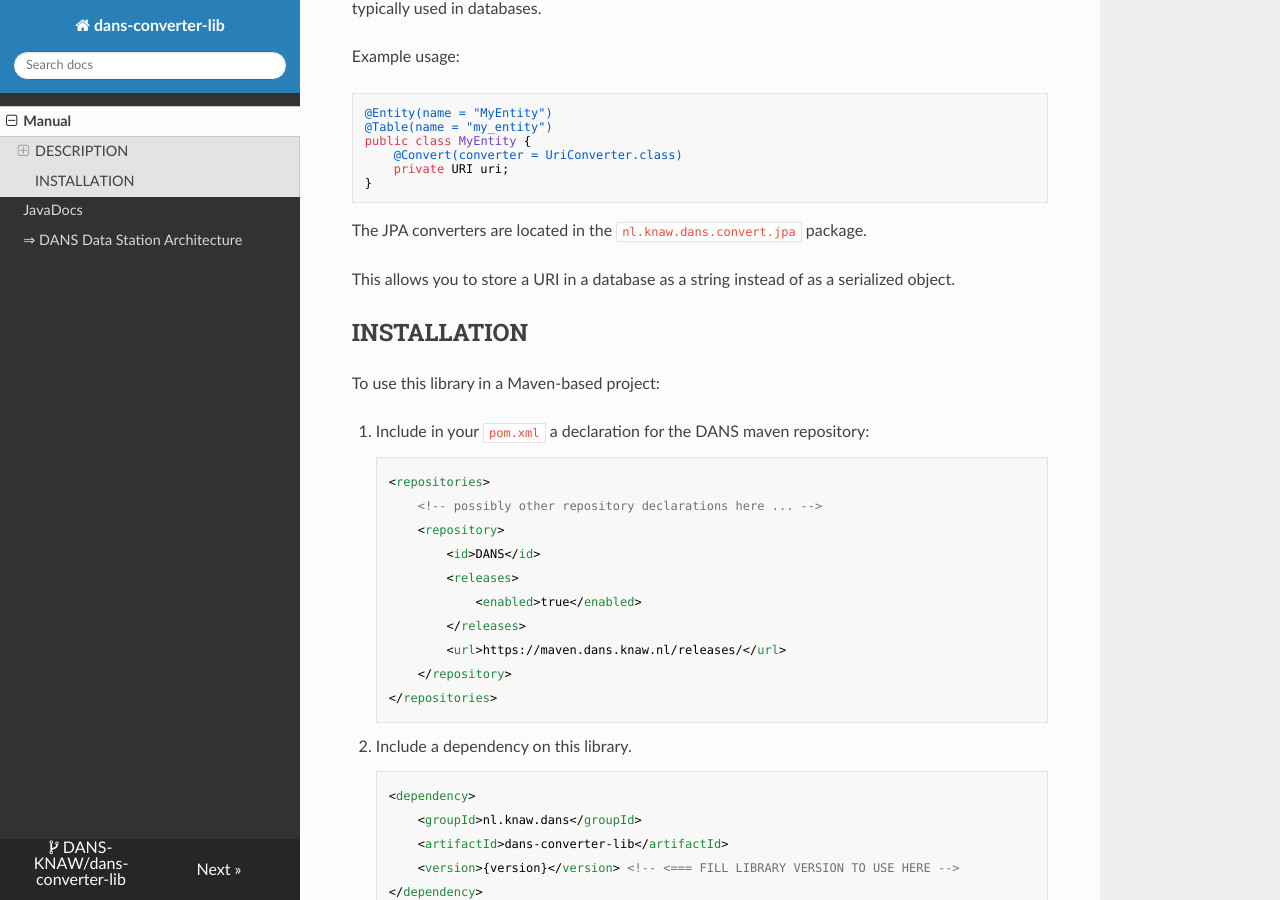
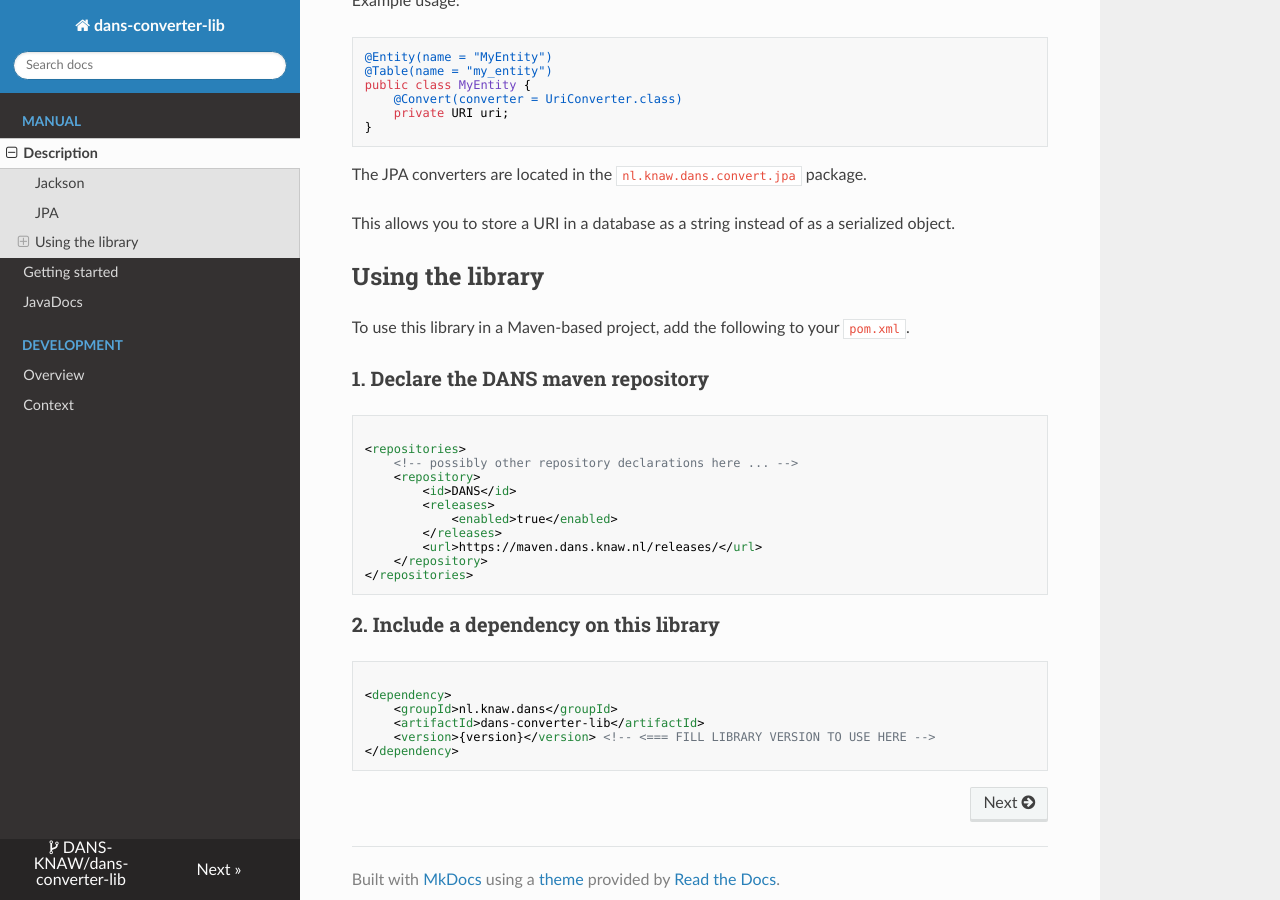
Before and after one commit to DANS-KNAW/dans-converter-lib, an MkDocs documentation site: the page built from docs/index.md, in a window 1280 px wide and 900 px high, scrolled down 918 px. Built offline with MkDocs 1.6.1, drawn with Linux system fonts in a browser that asks for light colours; nearby versions of some CDN libraries; some of the changed text lies outside the part shown.

````diff
--- a/docs/index.md
+++ b/docs/index.md
@@ -49,28 +46,34 @@ The JPA converters are located in the `nl.knaw.dans.convert.jpa` package.
 
 This allows you to store a URI in a database as a string instead of as a serialized object.
 
-INSTALLATION
-------------
+Using the library
+-----------------
 
-To use this library in a Maven-based project:
+To use this library in a Maven-based project, add the following to your `pom.xml`.
 
-1. Include in your `pom.xml` a declaration for the DANS maven repository:
+### 1. Declare the DANS maven repository
 
-        <repositories>
-            <!-- possibly other repository declarations here ... -->
-            <repository>
-                <id>DANS</id>
-                <releases>
-                    <enabled>true</enabled>
-                </releases>
-                <url>https://maven.dans.knaw.nl/releases/</url>
-            </repository>
-        </repositories>
+```xml
 
-2. Include a dependency on this library.
+<repositories>
+    <!-- possibly other repository declarations here ... -->
+    <repository>
+        <id>DANS</id>
+        <releases>
+            <enabled>true</enabled>
+        </releases>
+        <url>https://maven.dans.knaw.nl/releases/</url>
+    </repository>
+</repositories>
+```
 
-        <dependency>
-            <groupId>nl.knaw.dans</groupId>
-            <artifactId>dans-converter-lib</artifactId>
-            <version>{version}</version> <!-- <=== FILL LIBRARY VERSION TO USE HERE -->
-        </dependency>
+### 2. Include a dependency on this library
+
+```xml
+
+<dependency>
+    <groupId>nl.knaw.dans</groupId>
+    <artifactId>dans-converter-lib</artifactId>
+    <version>{version}</version> <!-- <=== FILL LIBRARY VERSION TO USE HERE -->
+</dependency>
+```
--- a/mkdocs.yml
+++ b/mkdocs.yml
@@ -22,9 +22,13 @@ repo_name: DANS-KNAW/dans-converter-lib
 repo_url: https://github.com/DANS-KNAW/dans-converter-lib
 
 nav:
-  - Manual: index.md
+  - Manual:
+      - Description: index.md
+      - Getting started: getting-started.md
   - JavaDocs: api.md
-  - ⇒ DANS Data Station Architecture: arch.md
+  - Development:
+      - Overview: dev.md
+  - Context: context.md
 
 plugins:
   - markdownextradata
````
Also changed, not shown: other parts of docs/index.md (+2 -5 lines), docs/api.md (+2 -2 lines), docs/arch.md (deleted, +0 -6 lines), docs/context.md (added, +6 -0 lines), docs/dev.md (added, +22 -0 lines), docs/getting-started.md (added, +9 -0 lines).
